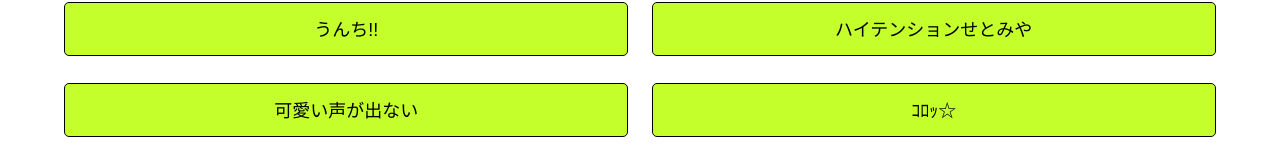
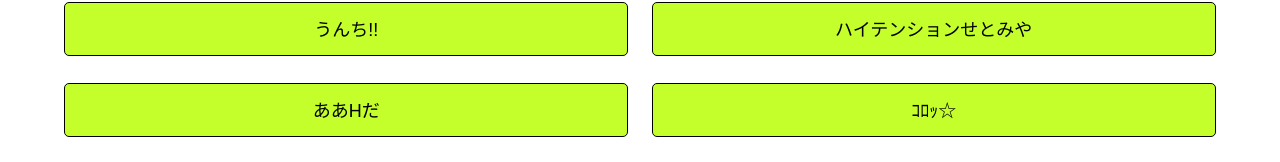
Before and after one commit to PentagonAnge/setmiya, a website: page docs/index.html in a window 1280 px wide. Shown: the part 243-405 px from the top of the page. Drawn offline with Linux system fonts and the light colour scheme.

Commit message:
Update index.html

```diff
--- a/docs/index.html
+++ b/docs/index.html
@@ -32,7 +32,7 @@
           <!-- 【虫注意】ゲリラでちょっと雑談＆バッタ目ミックスを頂いてみた-->
           <div class="button button-play" data-voice="WwgEDYvwLiE-0h49m25s">ハイテンションせとみや</div>
           <!-- ホラゲを可愛くビビれず、挙句に早く終わったからマロ処理と雑モノマネ大会【にじさんじ】-->
-          <div class="button button-play" data-voice="aahda1">可愛い声が出ない</div>
+          <div class="button button-play" data-voice="aahda1">ああHだ</div>
           <!-- 【ゲーム実況】人種も言語もトマトに統一されてみた【にじさんじ】-->
           <div class="button button-play" data-voice="imsujd-JHeY-0h26m20s">ｺﾛｯ☆</div>
           <div class="button button-play" data-voice="imsujd-JHeY-0h36m37s">漏れそう</div>
```
